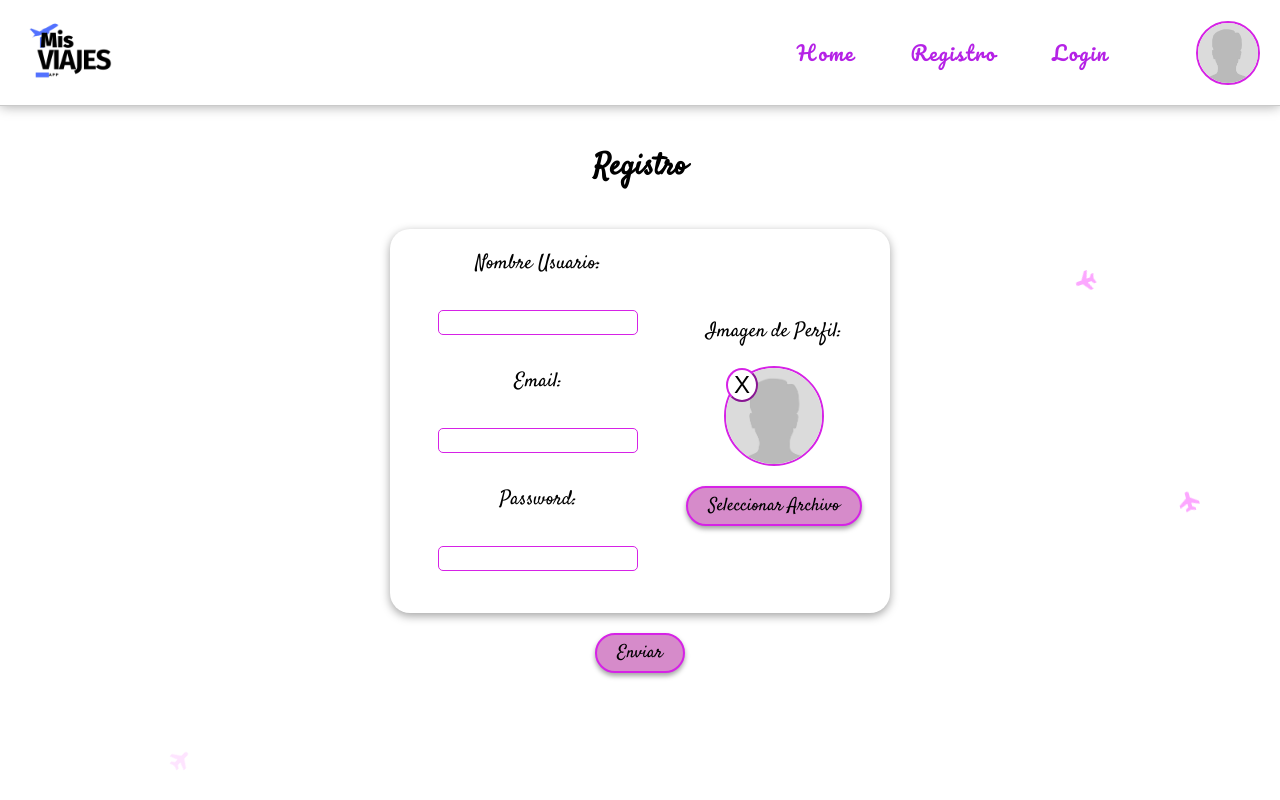
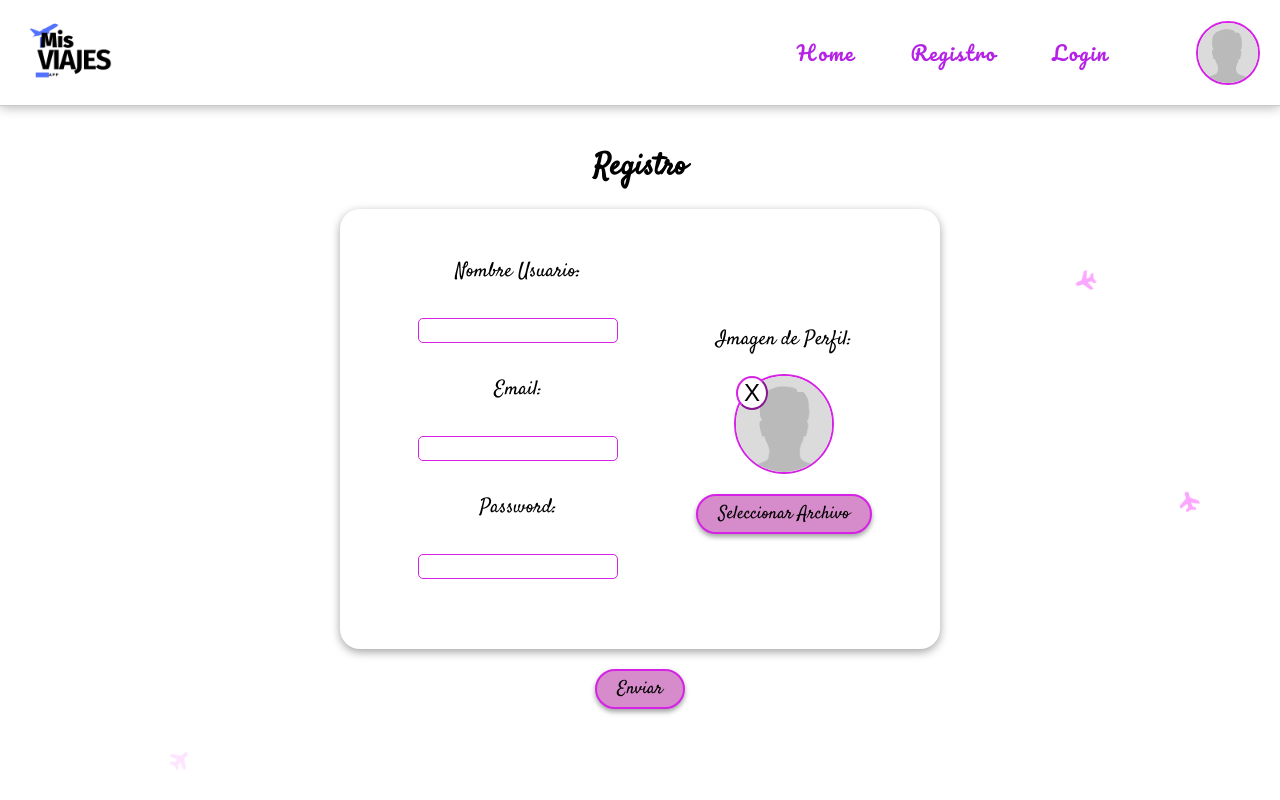
Before and after one commit to griloxx/frontendMisViajes, a React (Vite) app: page /registro in a window 1280 px wide. Built offline with nearby package versions, Linux system fonts and the light colour scheme.

Commit message:
cambios estilos varios

```diff
--- a/src/Styles/LoginPage.css
+++ b/src/Styles/LoginPage.css
@@ -8,6 +8,7 @@
 }
 
 .section-log-u {
+  width: 100%;
   text-align: center;
   font-size: 2rem;
   display: flex;
@@ -20,6 +21,7 @@
 }
 
 .div-border-form {
+  width: min(90%, 30rem);
   border-radius: 2rem;
   padding: 2rem 0;
   box-shadow: 0 .3rem 1rem var(--color-sombras);
--- a/src/Styles/crearUsuario.css
+++ b/src/Styles/crearUsuario.css
@@ -9,6 +9,7 @@
 .formularioRegistro {
   text-align: center;
   font-size: 2rem;
+  width: 100%;
   display: flex;
   flex-direction: column;
   align-items: center;
@@ -19,11 +20,10 @@
 }
 
 .formRegistro {
-  max-width: 150rem;
-  min-width: 28rem;
-  margin: 2rem;
+  width: min(90%, 60rem);
   /* border: .2rem solid var(--color-bordes); */
   border-radius: 2rem;
+  margin-bottom: 2rem;
   padding: 2rem 0;
   box-shadow: 0 0.3rem 1rem var(--color-sombras);
   z-index: 1;
@@ -80,10 +80,17 @@
 }
 
 @media (min-width: 768px) {
+  .div-form-reg {
+    width: 30%;
+    justify-content: center;
+  }
+  .div-form-imguser{
+    height: 40rem;
+  }
+
   .formRegistro {
     display: flex;
     justify-content: space-evenly;
-    width: 50rem;
   }
   .div-form-avatar {
     padding: 20px;
--- a/src/Styles/home.css
+++ b/src/Styles/home.css
@@ -154,7 +154,7 @@
   align-items: center;
   font-family: var(fuente-principal);
   border-radius: 0 0 2rem 2rem;
-  box-shadow: .5rem .5rem 1rem var(--color-sombras);
+  box-shadow: .3rem .3rem .8rem var(--color-sombras);
   background-color: white;
   font-size: 1.3rem;
   padding: 2rem 1rem 2rem 1rem;
```
